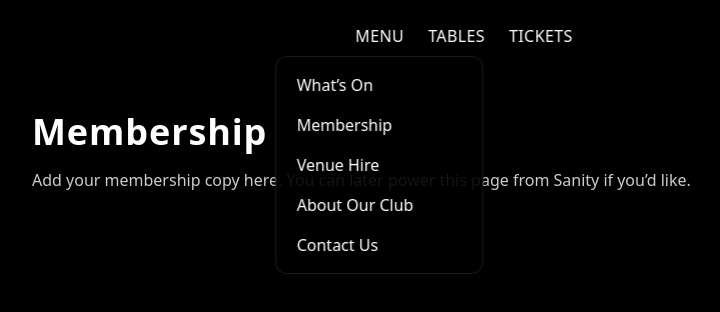
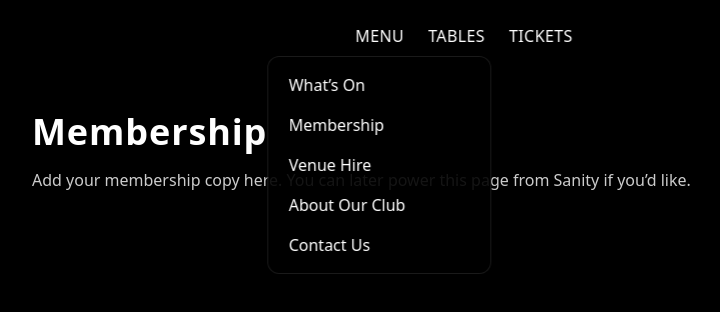
Before and after one commit to bojianlee19-design/club5, a Next.js app: page /about in a window 1280 px wide. Both pictures are taken after a click on the button "MENU". Shown: the top 312 px of the page, without its empty margins (176-896 px from the left). Built offline with nearby package versions, Linux system fonts and the light colour scheme.

Commit message:
Update TopNav.tsx

```diff
--- a/components/TopNav.tsx
+++ b/components/TopNav.tsx
@@ -9,7 +9,7 @@ export default function TopNav() {
 
   return (
     <div className="pointer-events-none fixed left-1/2 top-4 z-50 -translate-x-1/2">
-      <nav className="pointer-events-auto flex items-center gap-6 rounded-full bg-black/60 px-5 py-2 text-sm backdrop-blur md:text-base">
+      <nav className="pointer-events-auto flex items-center gap-6 rounded-full bg-black/60 px-6 py-2 text-sm backdrop-blur md:text-base">
         {/* Menu（下拉） */}
         <div className="relative">
           <button
@@ -21,7 +21,7 @@ export default function TopNav() {
           </button>
           {open && (
             <div
-              className="absolute left-1/2 z-50 mt-2 w-52 -translate-x-1/2 rounded-xl border border-white/10 bg-black/90 p-2 shadow-xl"
+              className="absolute left-1/2 z-50 mt-2 w-56 -translate-x-1/2 rounded-xl border border-white/10 bg-black/90 p-2 shadow-xl"
               onMouseDown={e => e.preventDefault()}
             >
               <Link href="/events" className="block rounded-lg px-3 py-2 hover:bg-white/10">What’s On</Link>
@@ -33,13 +33,9 @@ export default function TopNav() {
           )}
         </div>
 
-        {/* Tables / Tickets 与 MOS 一样放在右侧 */}
-        <Link href="/tables" className="uppercase tracking-wide hover:opacity-90">
-          Tables
-        </Link>
-        <Link href="/events" className="uppercase tracking-wide hover:opacity-90">
-          Tickets
-        </Link>
+        {/* Tables / Tickets */}
+        <Link href="/tables" className="uppercase tracking-wide hover:opacity-90">Tables</Link>
+        <Link href="/events" className="uppercase tracking-wide hover:opacity-90">Tickets</Link>
       </nav>
     </div>
   )
```
